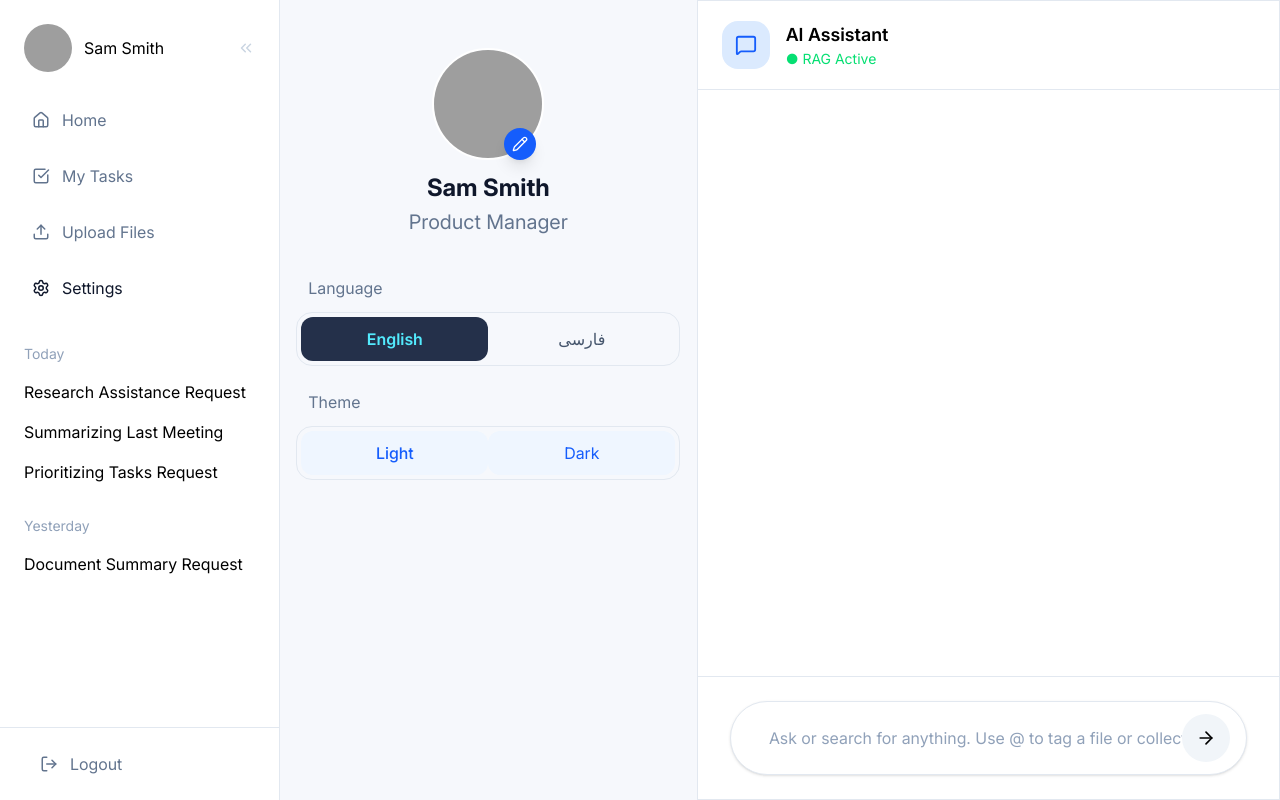
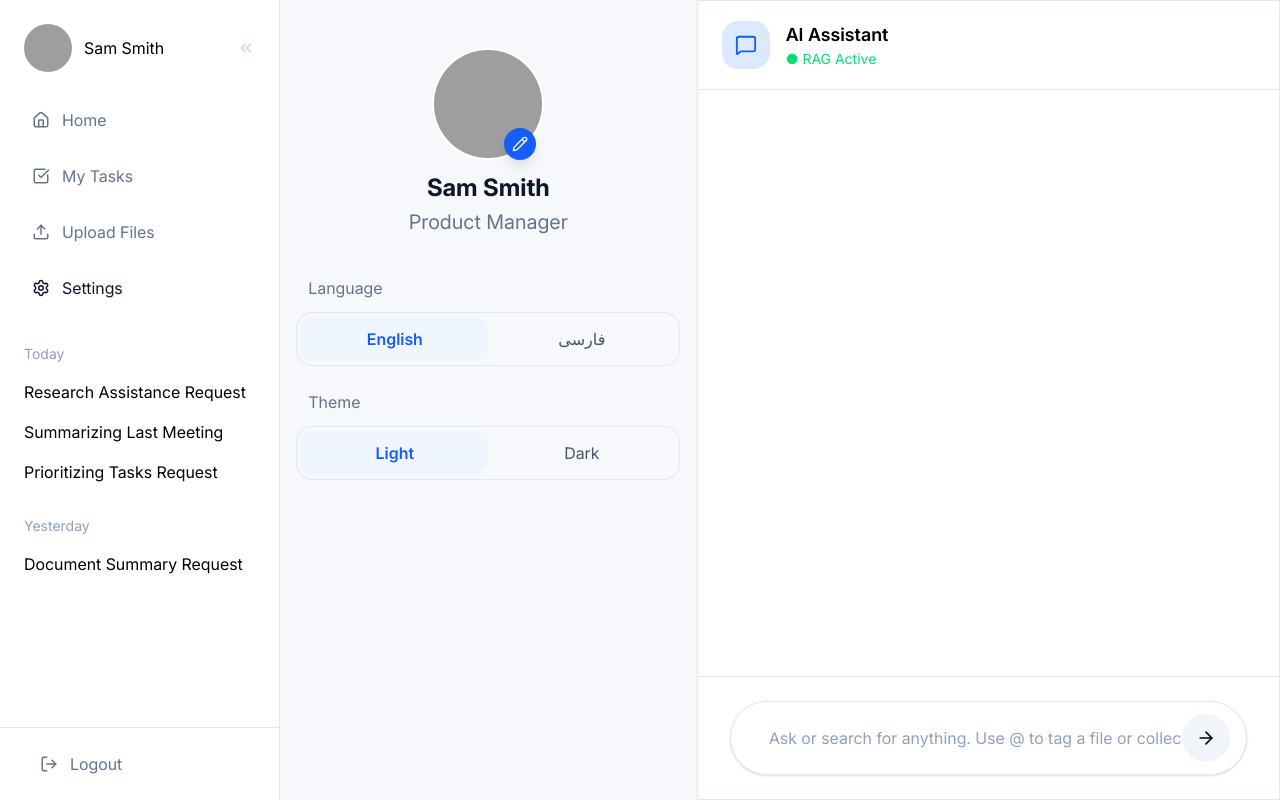
Before and after one commit to elmira-orooji/advanced-rag-system, a React (Vite) app in the folder frontend/my-rag-app/: page /home in a window 1280 px wide. Both pictures are taken after a click on the button "Settings". Built offline with nearby package versions, Linux system fonts and the light colour scheme; grey boxes are pictures that could not be loaded.

Commit message:
Active Lang and mood buttons

```diff
--- a/frontend/my-rag-app/src/pages/SettingsPage.tsx
+++ b/frontend/my-rag-app/src/pages/SettingsPage.tsx
@@ -114,13 +114,11 @@ interface SettingsPageProps {
     ${
       i18n.language === "en"
         ? `
-          bg-[#24304A]
-          text-cyan-300
+          bg-blue-50
+          text-blue-600
           font-semibold
         `
         : `
-          text-slate-600
-          dark:text-slate-300
         `
     }
   `}
@@ -141,8 +139,8 @@ interface SettingsPageProps {
     ${
       i18n.language === "fa"
         ? `
-          bg-[#24304A]
-          text-cyan-300
+          bg-blue-50
+          text-blue-600
           font-semibold
         `
         : `
@@ -170,11 +168,18 @@ interface SettingsPageProps {
     h-11
     rounded-xl
     transition-all
-          dark:text-slate-300
+
     ${
       theme === "light"
-              ? "bg-blue-50 text-blue-600 dark:bg-blue-500/15 dark:text-cyan-300 font-medium"
-              : ""
+        ? `
+          bg-blue-50
+          text-blue-600
+          font-semibold
+        `
+        : `
+          text-slate-600
+          dark:text-slate-300
+        `
     }
   `}
 >
@@ -191,8 +196,15 @@ interface SettingsPageProps {
 
     ${
       theme === "dark"
-          ? "bg-[#24304A] text-cyan-300  dark:bg-blue-500/15 dark:text-cyan-300 font-medium"
-          : "bg-blue-50 text-blue-600"
+        ? `
+          bg-blue-50
+          text-blue-600
+          font-semibold
+        `
+        : `
+          text-slate-600
+          dark:text-slate-300
+        `
     }
   `}
 >
```
Lines whose indentation alone changed are shown as unchanged.
